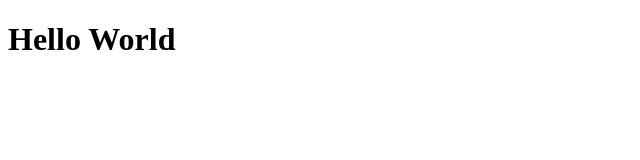
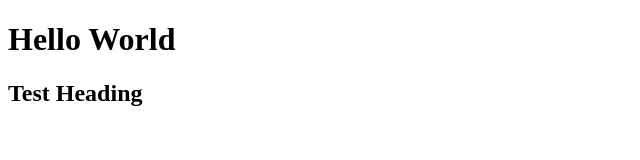
Before and after one commit to riyadeb-innoraft/test_traning, a plain HTML site: page index.html in a window 1280 px wide. Shown: the whole page, without its empty margins (0-640 px from the left). Drawn offline with Linux system fonts and the light colour scheme.

Commit message:
Added h2 tag

```diff
--- a/index.html
+++ b/index.html
@@ -7,5 +7,6 @@
 </head>
 <body>
     <h1>Hello World</h1>
+    <h2>Test Heading</h2>
 </body>
 </html>
```
